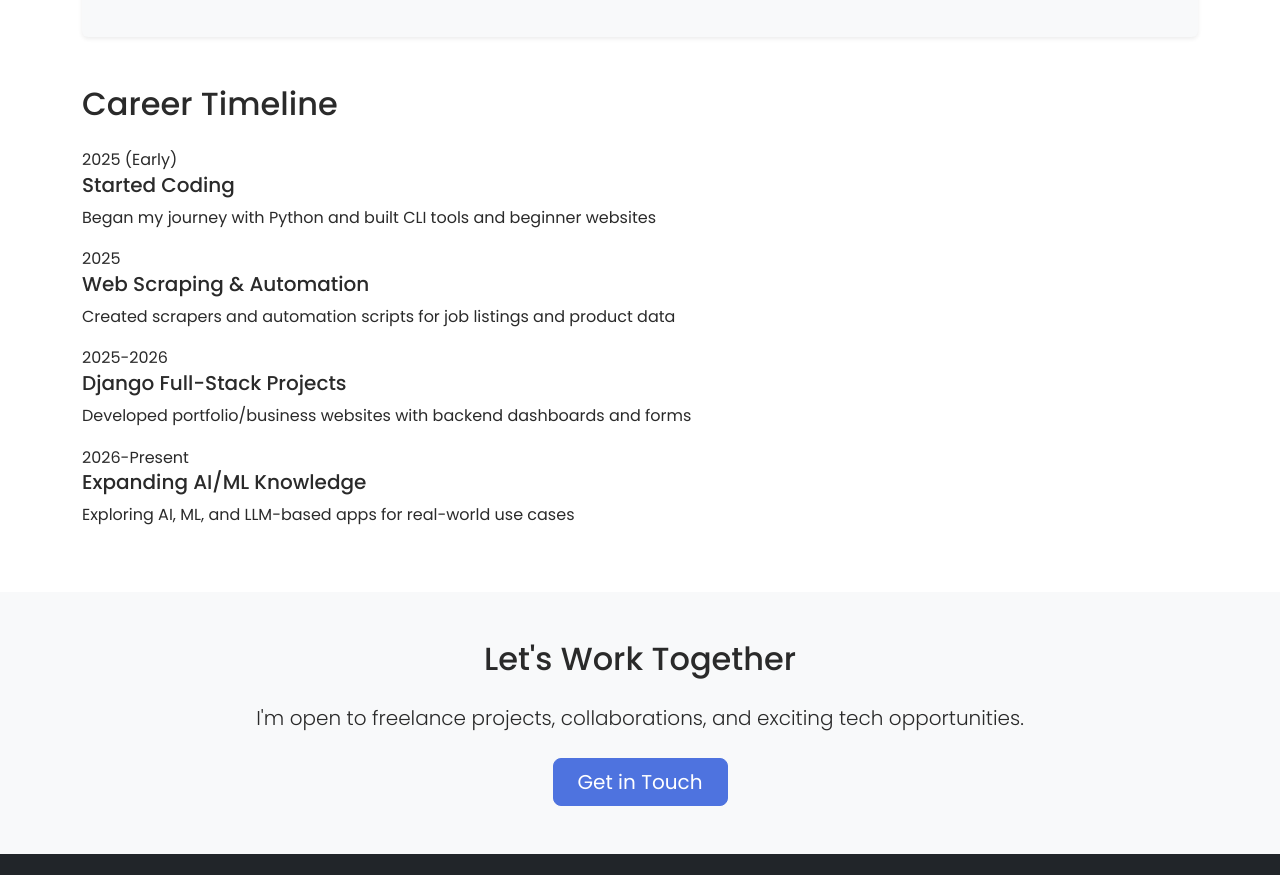
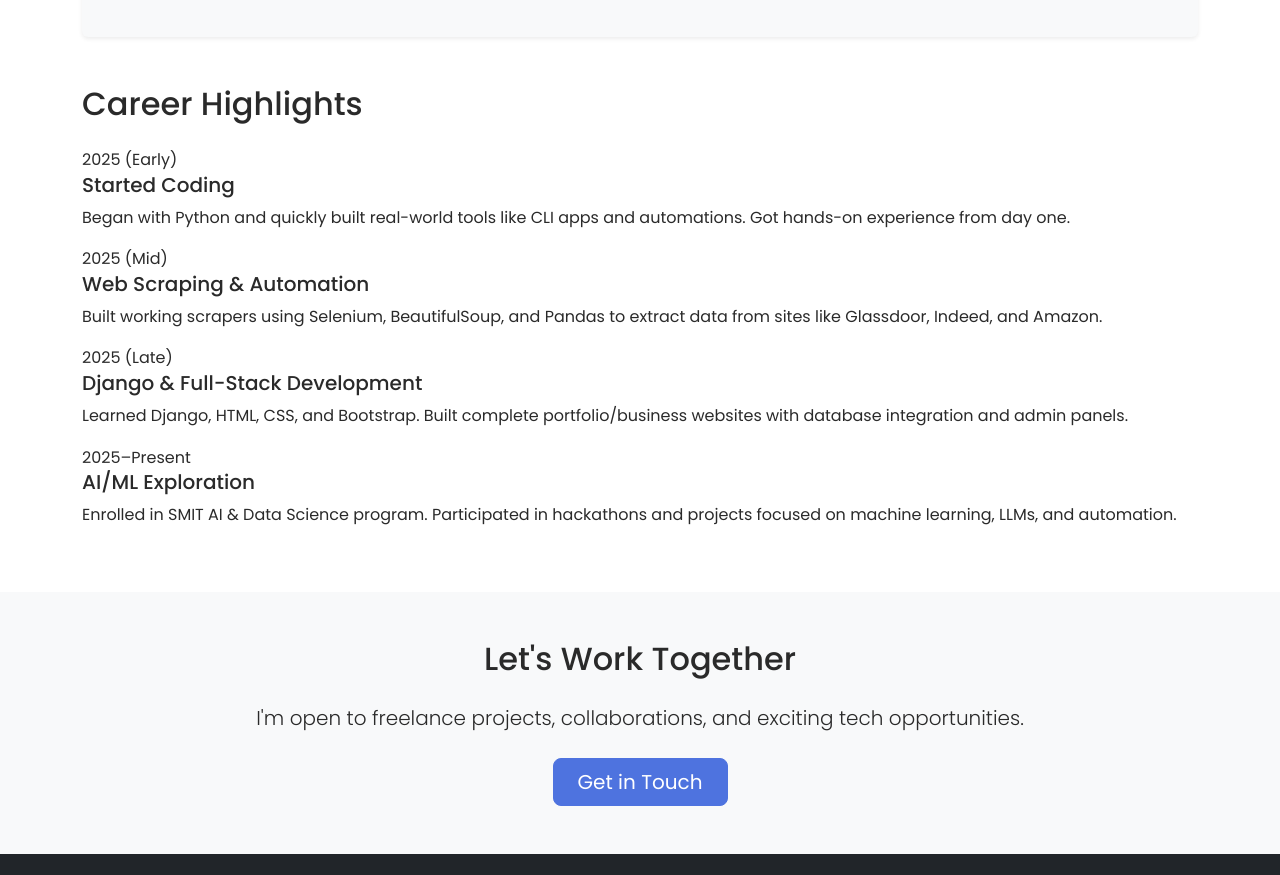
Before and after one commit to abdullahkhvlid/personalweb, a plain HTML site: page about.html in a window 1280 px wide. Shown: the part 1634-2509 px from the top of the page. Drawn offline with nearby package versions, Linux system fonts and the light colour scheme; files that its build step writes are made by us from their sources.

Commit message:
about.html

```diff
--- a/about.html
+++ b/about.html
@@ -148,34 +148,34 @@
 
       <div class="row mt-5">
         <div class="col-12">
-          <h2 class="mb-4">Career Timeline</h2>
+          <h2 class="mb-4">Career Highlights</h2>
           <div class="timeline">
             <div class="timeline-item">
               <div class="timeline-date">2025 (Early)</div>
               <div class="timeline-content">
                 <h5>Started Coding</h5>
-                <p>Began my journey with Python and built CLI tools and beginner websites</p>
+                <p>Began with Python and quickly built real-world tools like CLI apps and automations. Got hands-on experience from day one.</p>
               </div>
             </div>
             <div class="timeline-item">
-              <div class="timeline-date">2025</div>
+              <div class="timeline-date">2025 (Mid)</div>
               <div class="timeline-content">
                 <h5>Web Scraping & Automation</h5>
-                <p>Created scrapers and automation scripts for job listings and product data</p>
+                <p>Built working scrapers using Selenium, BeautifulSoup, and Pandas to extract data from sites like Glassdoor, Indeed, and Amazon.</p>
               </div>
             </div>
             <div class="timeline-item">
-              <div class="timeline-date">2025-2026</div>
+              <div class="timeline-date">2025 (Late)</div>
               <div class="timeline-content">
-                <h5>Django Full-Stack Projects</h5>
-                <p>Developed portfolio/business websites with backend dashboards and forms</p>
+                <h5>Django & Full-Stack Development</h5>
+                <p>Learned Django, HTML, CSS, and Bootstrap. Built complete portfolio/business websites with database integration and admin panels.</p>
               </div>
             </div>
             <div class="timeline-item">
-              <div class="timeline-date">2026-Present</div>
+              <div class="timeline-date">2025–Present</div>
               <div class="timeline-content">
-                <h5>Expanding AI/ML Knowledge</h5>
-                <p>Exploring AI, ML, and LLM-based apps for real-world use cases</p>
+                <h5>AI/ML Exploration</h5>
+                <p>Enrolled in SMIT AI & Data Science program. Participated in hackathons and projects focused on machine learning, LLMs, and automation.</p>
               </div>
             </div>
           </div>
```
